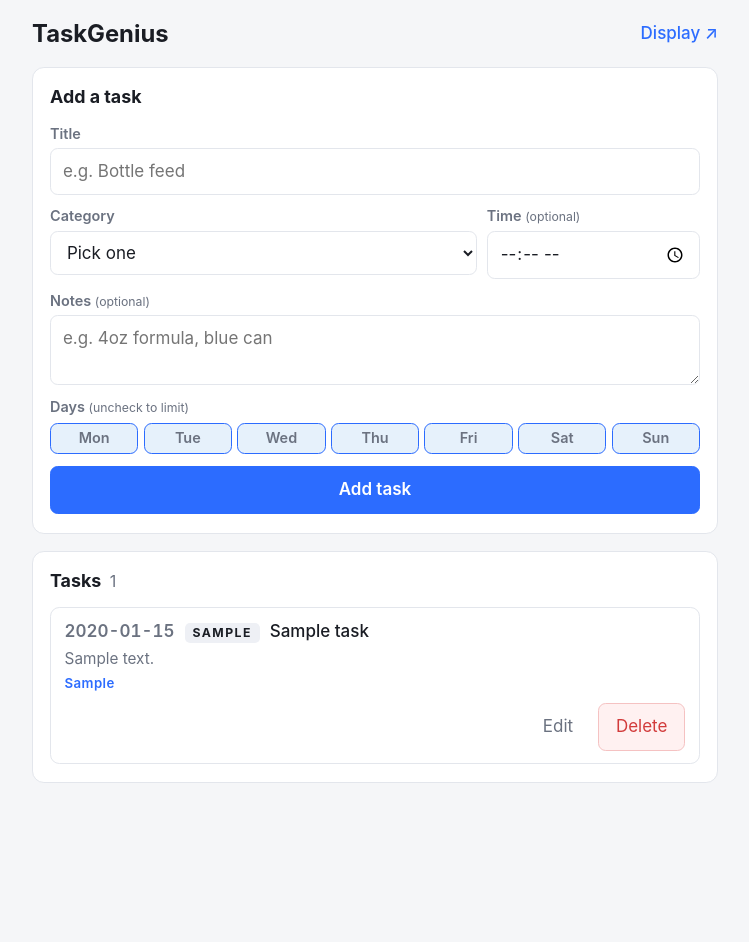
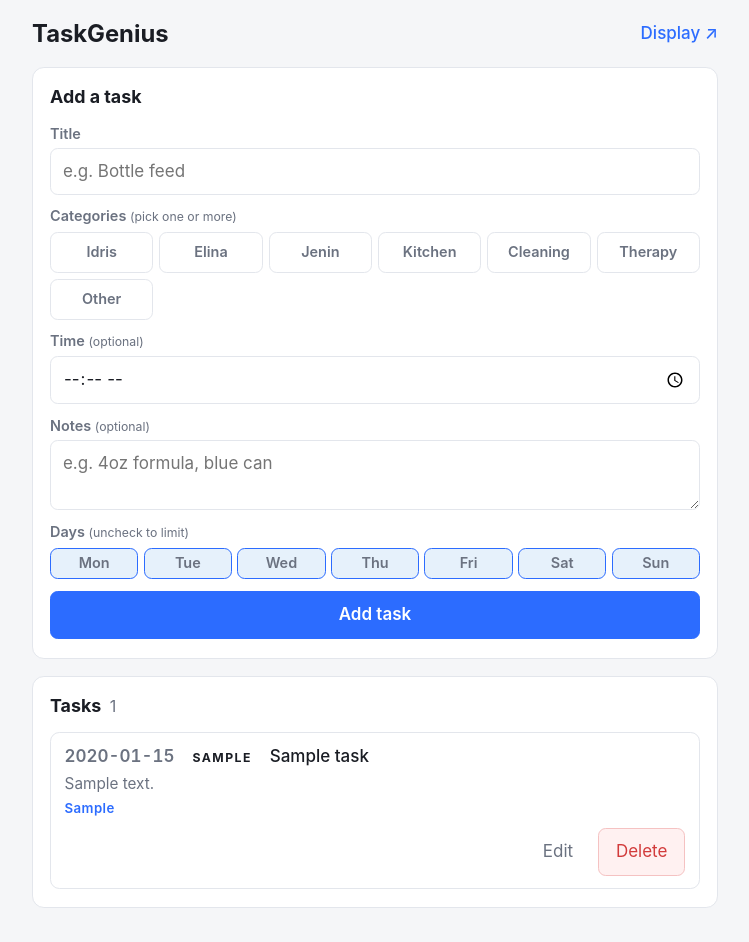
Before and after one commit to ayi102/TaskGenius, a Flask app: page /admin in a window 1280 px wide. Shown: the whole page, without its empty margins (265-1014 px from the left). Before the commit the page ends 783 px from the top, so only its background shows below. Run offline with Flask 3, Linux system fonts and the light colour scheme; tables that the repository leaves empty hold one stand-in row (values such as "Sample post").

Commit message:
Let tasks span multiple categories (e.g. Idris + Jenin shared nap)
The category field becomes a comma-separated list. The admin form's
single-select for category becomes a checkbox grid (same UX pattern as
the existing days picker). The DB column stays "category TEXT" — single-
category tasks remain stored as just "idris", multi-category as
"idris,jenin". No migration required.

parse_form validates at least one category is checked and stores the
selection in canonical CATEGORIES order for stable sorting.

Display renders each task's category badge as one colored chip per
category, joined by a small "·" separator. The task's left-border stripe
uses the FIRST category's color (still a useful at-a-glance accent).

Widen the .task grid's category column from 7em to 10em to fit "IDRIS ·
JENIN"-style combinations without ellipsis.

Co-Authored-By: Claude Opus 4.7 (1M context) <noreply@anthropic.com>

```diff
--- a/server.py
+++ b/server.py
@@ -100,17 +100,19 @@ def init_db():
 def parse_form(form):
     title = (form.get("title") or "").strip()
     notes = (form.get("notes") or "").strip()
-    category = (form.get("category") or "").strip().lower()
     scheduled_time = (form.get("scheduled_time") or "").strip()
-    picked = [d for d in form.getlist("days") if d in DAYS]
-    # NULL = every day; only store a subset when the user actually narrowed it.
-    days_of_week = ",".join(picked) if picked and len(picked) < len(DAYS) else None
+    picked_cats = [c for c in form.getlist("categories") if c in CATEGORIES]
+    # Preserve canonical order (matches CATEGORIES tuple) so storage is stable.
+    cats_ordered = [c for c in CATEGORIES if c in picked_cats]
+    category = ",".join(cats_ordered)
+    picked_days = [d for d in form.getlist("days") if d in DAYS]
+    days_of_week = ",".join(picked_days) if picked_days and len(picked_days) < len(DAYS) else None
 
     errors = []
     if not title:
         errors.append("Title is required.")
-    if category not in CATEGORIES:
-        errors.append("Pick a valid category.")
+    if not cats_ordered:
+        errors.append("Pick at least one category.")
     if scheduled_time and not TIME_RE.match(scheduled_time):
         errors.append("Time must be HH:MM (24-hour) or blank.")
 
--- a/static/css/admin.css
+++ b/static/css/admin.css
@@ -246,6 +246,90 @@ button.danger {
 
 .task-form.inline { gap: 0.5rem; }
 
+/* ─── Category checkboxes ─── */
+
+.cats-field {
+  border: none;
+  padding: 0;
+  margin: 0;
+}
+
+.cats-field legend {
+  font-size: 0.85rem;
+  font-weight: 600;
+  color: var(--muted);
+  margin-bottom: 0.3rem;
+  padding: 0;
+}
+
+.cats-field legend small {
+  font-weight: 400;
+  font-size: 0.85em;
+}
+
+.cat-grid {
+  display: grid;
+  grid-template-columns: repeat(auto-fill, minmax(5.5rem, 1fr));
+  gap: 0.35rem;
+}
+
+.cat-check {
+  display: flex;
+  align-items: center;
+  justify-content: center;
+  text-align: center;
+  padding: 0.55rem 0.4rem;
+  border: 1px solid var(--border);
+  border-radius: 0.45rem;
+  background: var(--surface);
+  font-size: 0.8rem;
+  font-weight: 600;
+  color: var(--muted);
+  cursor: pointer;
+  user-select: none;
+  transition: background 120ms ease, color 120ms ease, border-color 120ms ease;
+}
+
+.cat-check input {
+  position: absolute;
+  opacity: 0;
+  pointer-events: none;
+}
+
+.cat-check[data-category="idris"]:has(input:checked)    { background: #e6f1fb; color: var(--idris);    border-color: var(--idris); }
+.cat-check[data-category="elina"]:has(input:checked)    { background: #fbe6ee; color: var(--elina);    border-color: var(--elina); }
+.cat-check[data-category="jenin"]:has(input:checked)    { background: #def4ee; color: var(--jenin);    border-color: var(--jenin); }
+.cat-check[data-category="kitchen"]:has(input:checked)  { background: #fbeede; color: var(--kitchen);  border-color: var(--kitchen); }
+.cat-check[data-category="cleaning"]:has(input:checked) { background: #e2f1e7; color: var(--cleaning); border-color: var(--cleaning); }
+.cat-check[data-category="therapy"]:has(input:checked)  { background: #ddf1f1; color: var(--therapy);  border-color: var(--therapy); }
+.cat-check[data-category="other"]:has(input:checked)    { background: #ede4fa; color: var(--other);    border-color: var(--other); }
+
+/* Multi-category badge in task list */
+.task-line .category.multi {
+  display: inline-flex;
+  gap: 0.25rem;
+  background: transparent;
+  padding: 0;
+}
+
+.task-line .category.multi > span {
+  display: inline-block;
+  padding: 0.1rem 0.45rem;
+  border-radius: 0.3rem;
+  font-size: inherit;
+  letter-spacing: inherit;
+  text-transform: inherit;
+  font-weight: inherit;
+}
+
+.task-line .category.multi > span[data-category="idris"]    { color: var(--idris);    background: #e6f1fb; }
+.task-line .category.multi > span[data-category="elina"]    { color: var(--elina);    background: #fbe6ee; }
+.task-line .category.multi > span[data-category="jenin"]    { color: var(--jenin);    background: #def4ee; }
+.task-line .category.multi > span[data-category="kitchen"]  { color: var(--kitchen);  background: #fbeede; }
+.task-line .category.multi > span[data-category="cleaning"] { color: var(--cleaning); background: #e2f1e7; }
+.task-line .category.multi > span[data-category="therapy"]  { color: var(--therapy);  background: #ddf1f1; }
+.task-line .category.multi > span[data-category="other"]    { color: var(--other);    background: #ede4fa; }
+
 /* ─── Day-of-week checkboxes ─── */
 
 .days-field {
--- a/templates/admin.html
+++ b/templates/admin.html
@@ -27,21 +27,24 @@
                value="{{ form.title or '' }}" placeholder="e.g. Bottle feed">
       </label>
 
-      <div class="row">
-        <label class="flex-2">
-          <span>Category</span>
-          <select name="category" required>
-            <option value="" disabled {% if not form.category %}selected{% endif %}>Pick one</option>
+      {% set picked_cats = (form.category.split(',') if form.category else []) %}
+      <fieldset class="cats-field">
+        <legend>Categories <small>(pick one or more)</small></legend>
+        <div class="cat-grid">
           {% for c in categories %}
-              <option value="{{ c }}" {% if form.category == c %}selected{% endif %}>{{ c|capitalize }}</option>
+            <label class="cat-check" data-category="{{ c }}">
+              <input type="checkbox" name="categories" value="{{ c }}"
+                     {% if c in picked_cats %}checked{% endif %}>
+              <span>{{ c|capitalize }}</span>
+            </label>
           {% endfor %}
-          </select>
-        </label>
-        <label class="flex-1">
+        </div>
+      </fieldset>
+
+      <label>
         <span>Time <small>(optional)</small></span>
         <input type="time" name="scheduled_time" value="{{ form.scheduled_time or '' }}">
       </label>
-      </div>
 
       <label>
         <span>Notes <small>(optional)</small></span>
@@ -75,18 +78,26 @@
     {% else %}
       <ul class="task-list">
         {% for t in tasks %}
-          <li class="task-row" data-category="{{ t.category }}">
+          {% set first_cat = (t.category.split(',')[0] if t.category else '') %}
+          <li class="task-row" data-category="{{ first_cat }}">
             {% if editing_id == t.id %}
               <form method="post" action="{{ url_for('edit_task', task_id=t.id) }}" class="task-form inline">
                 <input type="text" name="title" required maxlength="120" value="{{ form.title or t.title }}">
-                <div class="row">
-                  <select name="category" required class="flex-2">
+                {% set saved_cats = (t.category.split(',') if t.category else []) %}
+                {% set picked_cats = (form.category.split(',') if form.category else saved_cats) %}
+                <fieldset class="cats-field">
+                  <legend>Categories</legend>
+                  <div class="cat-grid">
                     {% for c in categories %}
-                      <option value="{{ c }}" {% if (form.category or t.category) == c %}selected{% endif %}>{{ c|capitalize }}</option>
+                      <label class="cat-check" data-category="{{ c }}">
+                        <input type="checkbox" name="categories" value="{{ c }}"
+                               {% if c in picked_cats %}checked{% endif %}>
+                        <span>{{ c|capitalize }}</span>
+                      </label>
                     {% endfor %}
-                  </select>
-                  <input type="time" name="scheduled_time" class="flex-1" value="{{ form.scheduled_time or t.scheduled_time or '' }}">
                   </div>
+                </fieldset>
+                <input type="time" name="scheduled_time" value="{{ form.scheduled_time or t.scheduled_time or '' }}">
                 <textarea name="notes" rows="2" maxlength="400">{{ form.notes if form.notes is not none else t.notes }}</textarea>
                 {% set saved = t.days_of_week.split(',') if t.days_of_week else days %}
                 {% set picked = form.days_of_week.split(',') if form.days_of_week else saved %}
@@ -111,7 +122,11 @@
               <div class="task-summary">
                 <div class="task-line">
                   <span class="time">{{ t.scheduled_time|fmt12 }}</span>
-                  <span class="category">{{ t.category }}</span>
+                  <span class="category multi">
+                    {% for c in t.category.split(',') %}
+                      <span data-category="{{ c }}">{{ c|capitalize }}</span>
+                    {% endfor %}
+                  </span>
                   <span class="title">{{ t.title }}</span>
                 </div>
                 {% if t.notes %}<p class="notes">{{ t.notes }}</p>{% endif %}
```
Also changed, not shown: static/css/display.css (+21 -23 lines), static/js/display.js (+21 -7 lines). Lines whose indentation alone changed are shown as unchanged.
